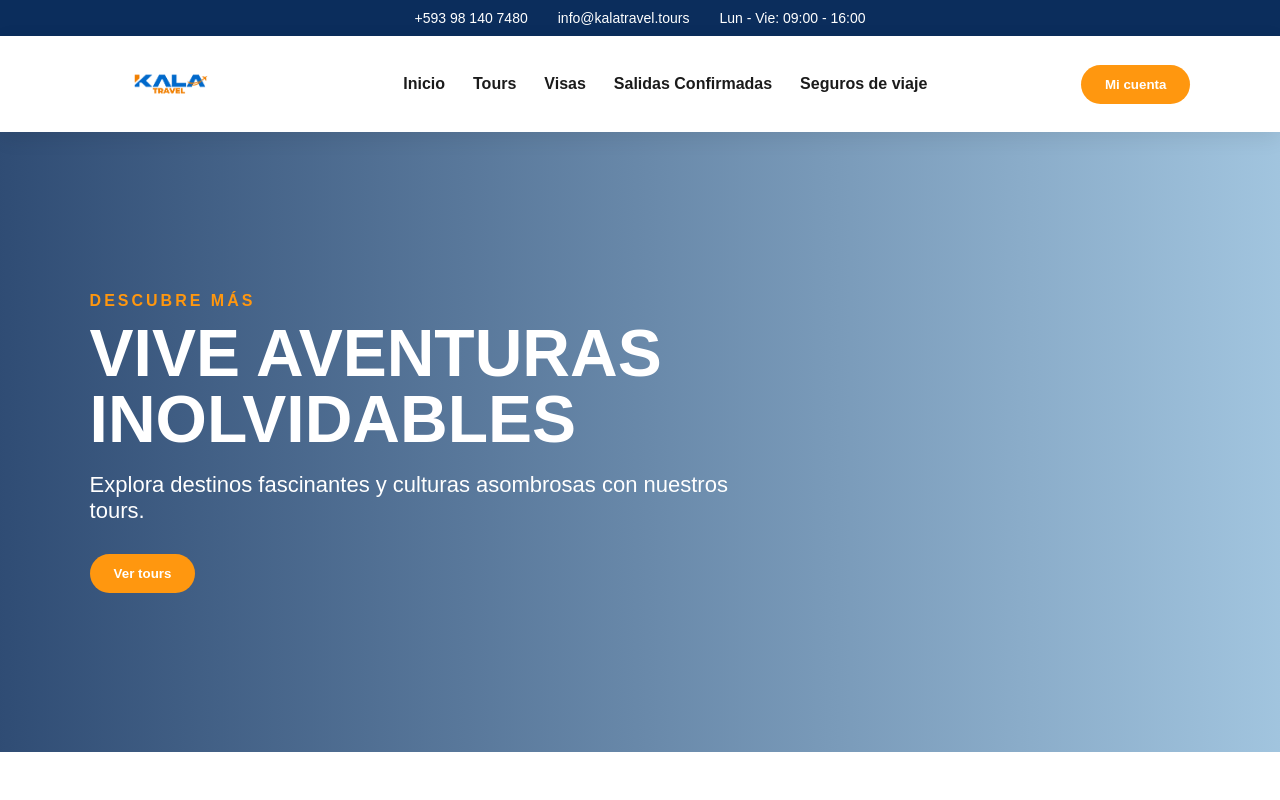
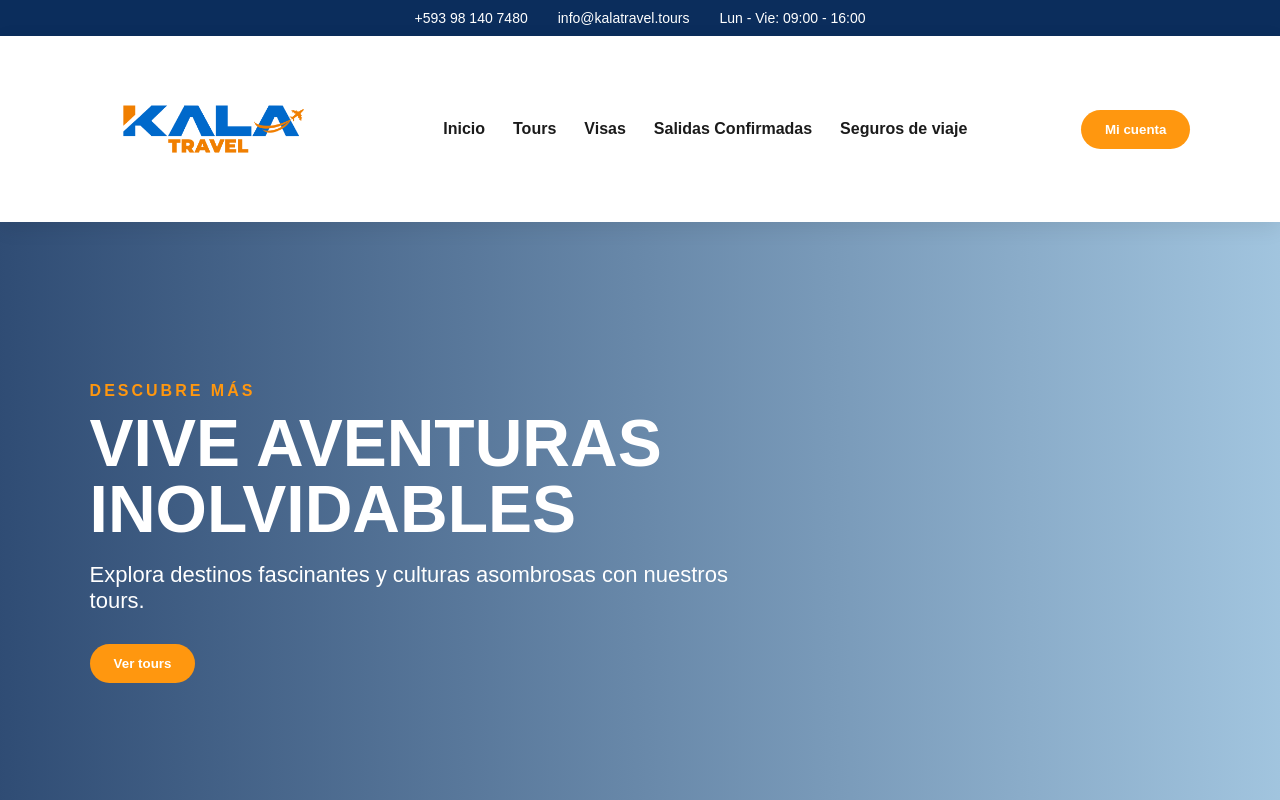
Before and after one commit to InfoKT23/Kala_Travel_pagina, a Next.js app: page / in a window 1280 px wide. Shown: the top 800 px of the page. Built offline with nearby package versions, Linux system fonts and the light colour scheme.

Commit message:
Dimension 240 x 150

```diff
--- a/components/Header.jsx
+++ b/components/Header.jsx
@@ -13,8 +13,8 @@ export default function Header() {
           <Image
             src="/images/logo.png"
             alt="Kala Travel"
-            width={160}
-            height={60}
+            width={240}
+            height={150}
           />
         </div>
         <ul>
```
